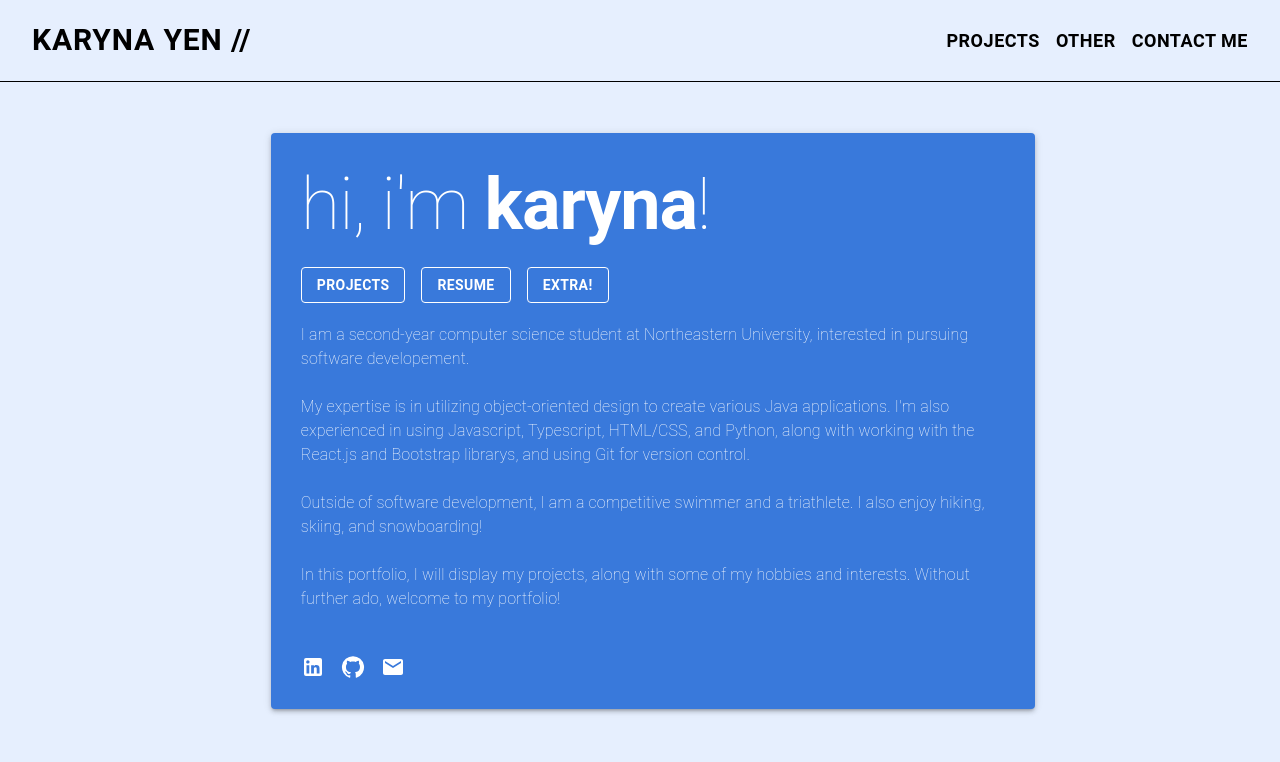
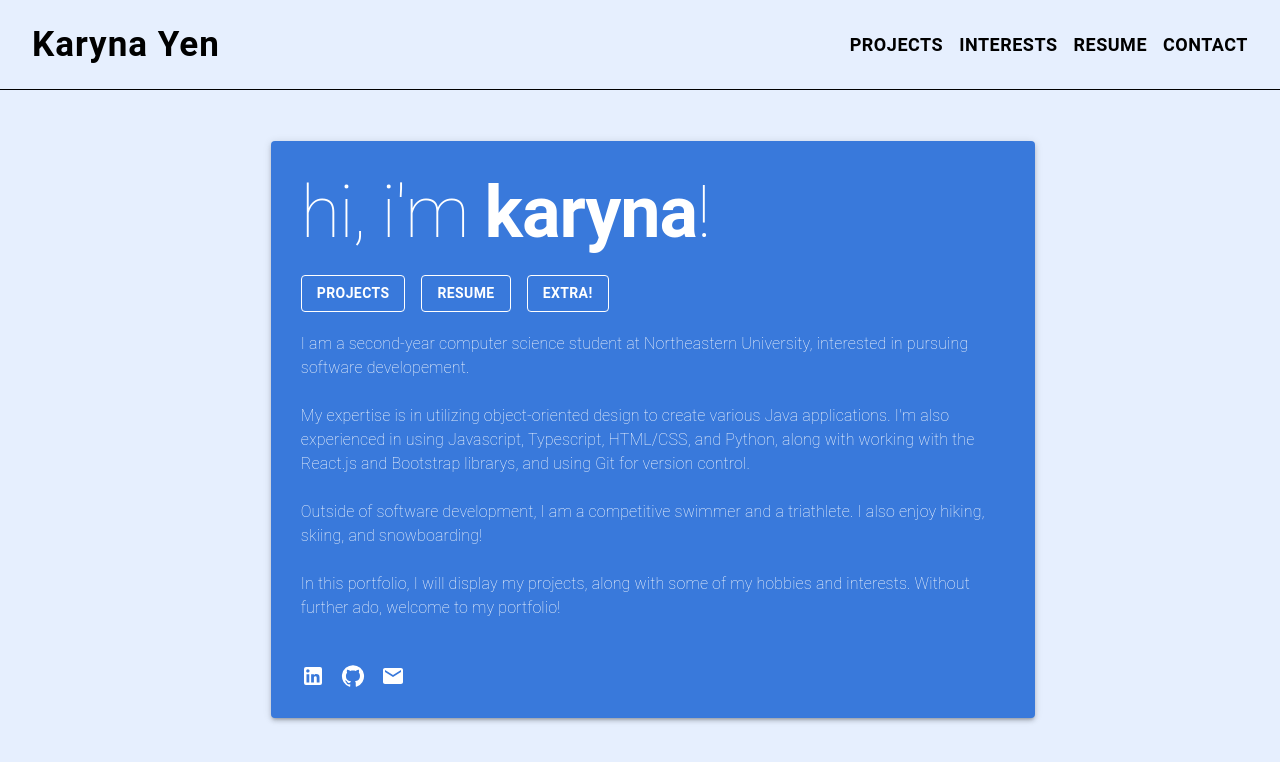
Before and after one commit to karynayen/karyna-portfolio, a React (Create React App) app: page / in a window 1280 px wide. Shown: the top 762 px of the page. Built offline with nearby package versions, Linux system fonts and the light colour scheme.

Commit message:
new changes

```diff
--- a/src/components/toolbar/toolbar.js
+++ b/src/components/toolbar/toolbar.js
@@ -9,13 +9,14 @@ export default function MyToolbar({ backgroundColor, buttonColor }) {
                 <AppBar elevation={0} position="static">
                     <Toolbar sx={{ padding: 1, backgroundColor: colorHex }}>
                         <ToolbarMainButton buttonColor={buttonColor}>
-                            Karyna Yen //
+                            Karyna Yen
                         </ToolbarMainButton>
                         <Typography variant="h6" component="div" sx={{ flexGrow: 1 }}>
                         </Typography>
                         < ToolbarSmallButton buttonColor={buttonColor}>Projects</ ToolbarSmallButton>
-                        < ToolbarSmallButton buttonColor={buttonColor}>Other</ ToolbarSmallButton>
-                        < ToolbarSmallButton buttonColor={buttonColor}>Contact Me</ ToolbarSmallButton>
+                        < ToolbarSmallButton buttonColor={buttonColor}>Interests</ ToolbarSmallButton>
+                        <ToolbarSmallButton buttonColor={buttonColor}>Resume</ ToolbarSmallButton>
+                        < ToolbarSmallButton buttonColor={buttonColor}>Contact</ ToolbarSmallButton>
                     </Toolbar>
                 </AppBar>
                 <Divider variant="fullWidth" sx={{ background: 'black', }} />
--- a/src/components/toolbar/toolbar.styles.js
+++ b/src/components/toolbar/toolbar.styles.js
@@ -4,11 +4,12 @@ import { Button } from '@mui/material';
 
 
 const ToolbarMainButton = styled(Button)(({ variant, buttonColor }) =>({
-    fontSize: 30,
+    fontSize: 35,
     fontWeight: 'bold',
     color: 'black',
     mr: 2,
     borderColor: 'white',
+    textTransform:'none',
     '&:hover': {
         color: buttonColor ,
         backgroundColor: 'transparent',
```
